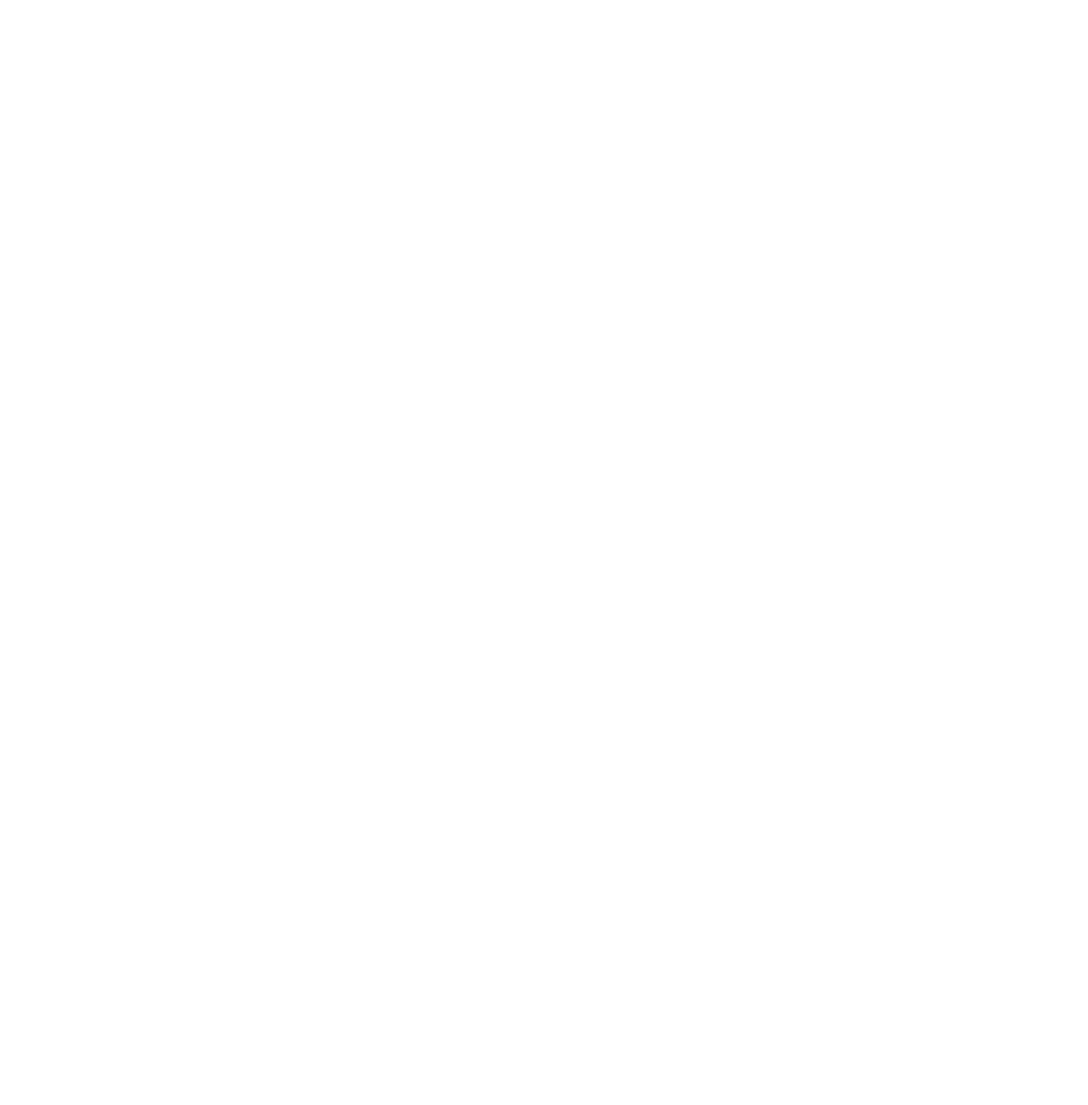
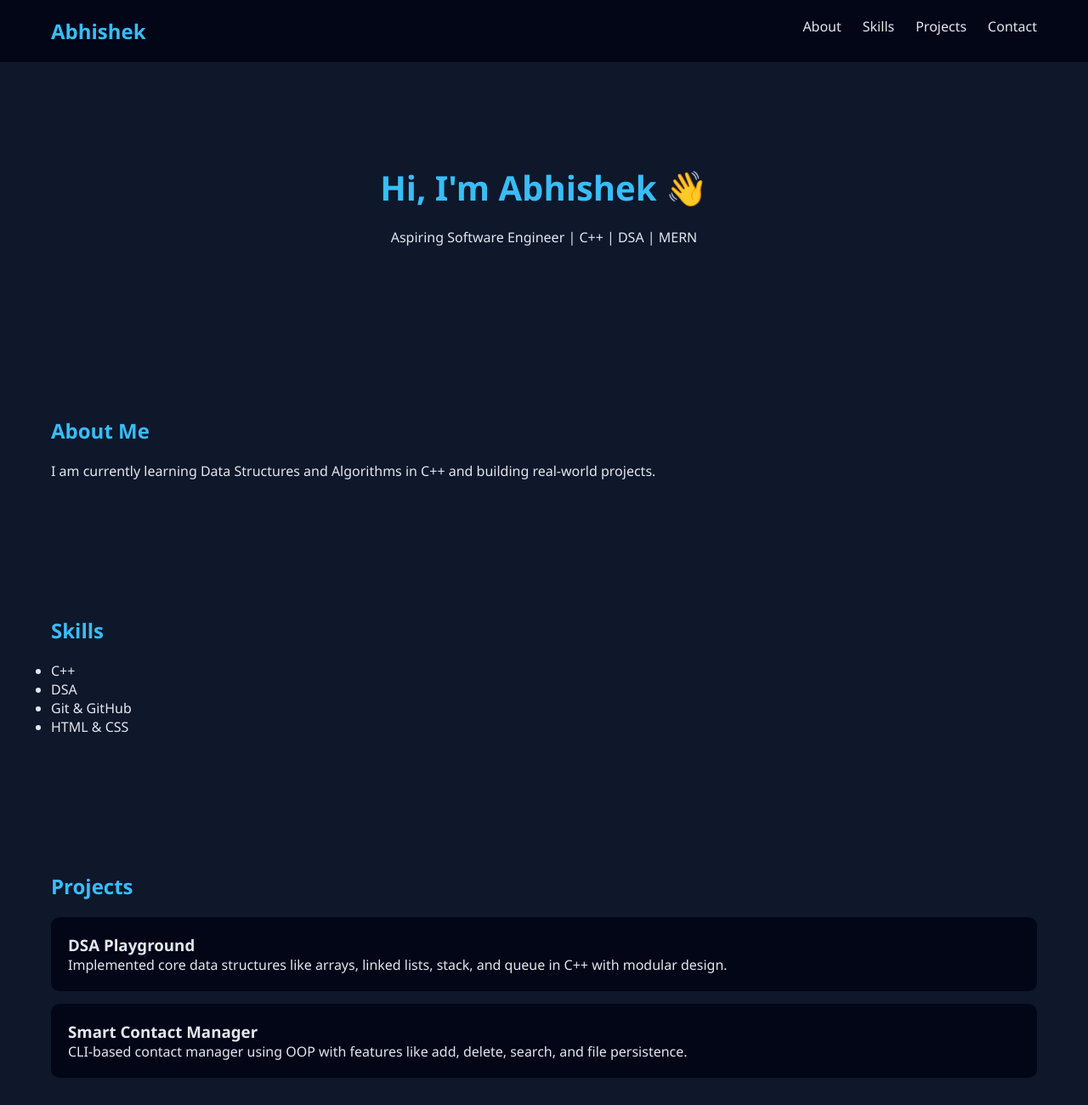
Before and after one commit to abhishekmail-prog/portfolio, a plain HTML site: page index.html in a window 1280 px wide. Shown: the top 1300 px of the page at 85% size. Before the commit the page ends 800 px from the top, so only its background shows below. Drawn offline with Linux system fonts and the light colour scheme.

Commit message:
Improved portfolio UI and project selection

```diff
--- a/index.html
+++ b/index.html
@@ -0,0 +1,74 @@
+<!DOCTYPE html>
+<html lang="en">
+<head>
+    <meta charset="UTF-8">
+    <meta name="viewport" content="width=device-width, initial-scale=1.0">
+    <title>Abhishek | Portfolio</title>
+    <link rel="stylesheet" href="style.css">
+</head>
+<body>
+
+    <!-- Navbar -->
+    <nav>
+        <h1>Abhishek</h1>
+        <ul>
+            <li><a href="#about">About</a></li>
+            <li><a href="#skills">Skills</a></li>
+            <li><a href="#projects">Projects</a></li>
+            <li><a href="#contact">Contact</a></li>
+        </ul>
+    </nav>
+
+    <!-- Hero -->
+    <section id="hero">
+        <h2>Hi, I'm Abhishek 👋</h2>
+        <p>Aspiring Software Engineer | C++ | DSA | MERN</p>
+    </section>
+
+    <!-- About -->
+    <section id="about">
+        <h2>About Me</h2>
+        <p>
+            I am currently learning Data Structures and Algorithms in C++ and building real-world projects.
+        </p>
+    </section>
+
+    <!-- Skills -->
+    <section id="skills">
+        <h2>Skills</h2>
+        <ul>
+            <li>C++</li>
+            <li>DSA</li>
+            <li>Git & GitHub</li>
+            <li>HTML & CSS</li>
+        </ul>
+    </section>
+
+    <!-- Projects -->
+    <section id="projects">
+        <h2>Projects</h2>
+
+        <div class="project-card">
+            <h3>DSA Playground</h3>
+            <p>
+                Implemented core data structures like arrays, linked lists, stack, and queue in C++ with modular design.
+            </p>
+        </div>
+
+        <div class="project-card">
+            <h3>Smart Contact Manager</h3>
+            <p>
+                CLI-based contact manager using OOP with features like add, delete, search, and file persistence.
+            </p>
+        </div>
+    </section>
+
+    <!-- Contact -->
+    <section id="contact">
+        <h2>Contact</h2>
+        <p>GitHub: <a href="https://github.com/ abhishekmail-prog">Visit</a></p>
+        <p>LinkedIn: <a href="#">Coming soon</a></p>
+    </section>
+
+</body>
+</html>
--- a/style.css
+++ b/style.css
@@ -1,28 +1,69 @@
-body {
-    font-family: Arial, sans-serif;
+* {
     margin: 0;
-    background-color: #0f172a;
-    color: white;
+    padding: 0;
+    box-sizing: border-box;
 }
 
+body {
+    font-family: 'Segoe UI', sans-serif;
+    background: #0f172a;
+    color: #e2e8f0;
+}
+
+/* Navbar */
 nav {
     display: flex;
     justify-content: space-between;
-    padding: 20px;
+    padding: 20px 60px;
     background: #020617;
+    position: sticky;
+    top: 0;
+}
+
+nav h1 {
+    color: #38bdf8;
 }
 
 nav ul {
     display: flex;
     list-style: none;
-    gap: 20px;
+    gap: 25px;
 }
 
+nav a {
+    text-decoration: none;
+    color: #e2e8f0;
+}
+
+/* Sections */
 section {
-    padding: 50px;
-    text-align: center;
+    padding: 80px 60px;
 }
 
 h2 {
     color: #38bdf8;
+    margin-bottom: 20px;
 }
+
+/* Hero */
+#hero {
+    text-align: center;
+    padding: 120px 20px;
+}
+
+#hero h2 {
+    font-size: 40px;
+}
+
+/* Cards (Projects) */
+.project-card {
+    background: #020617;
+    padding: 20px;
+    margin: 15px 0;
+    border-radius: 10px;
+    transition: 0.3s;
+}
+
+.project-card:hover {
+    transform: translateY(-5px);
+}
```
